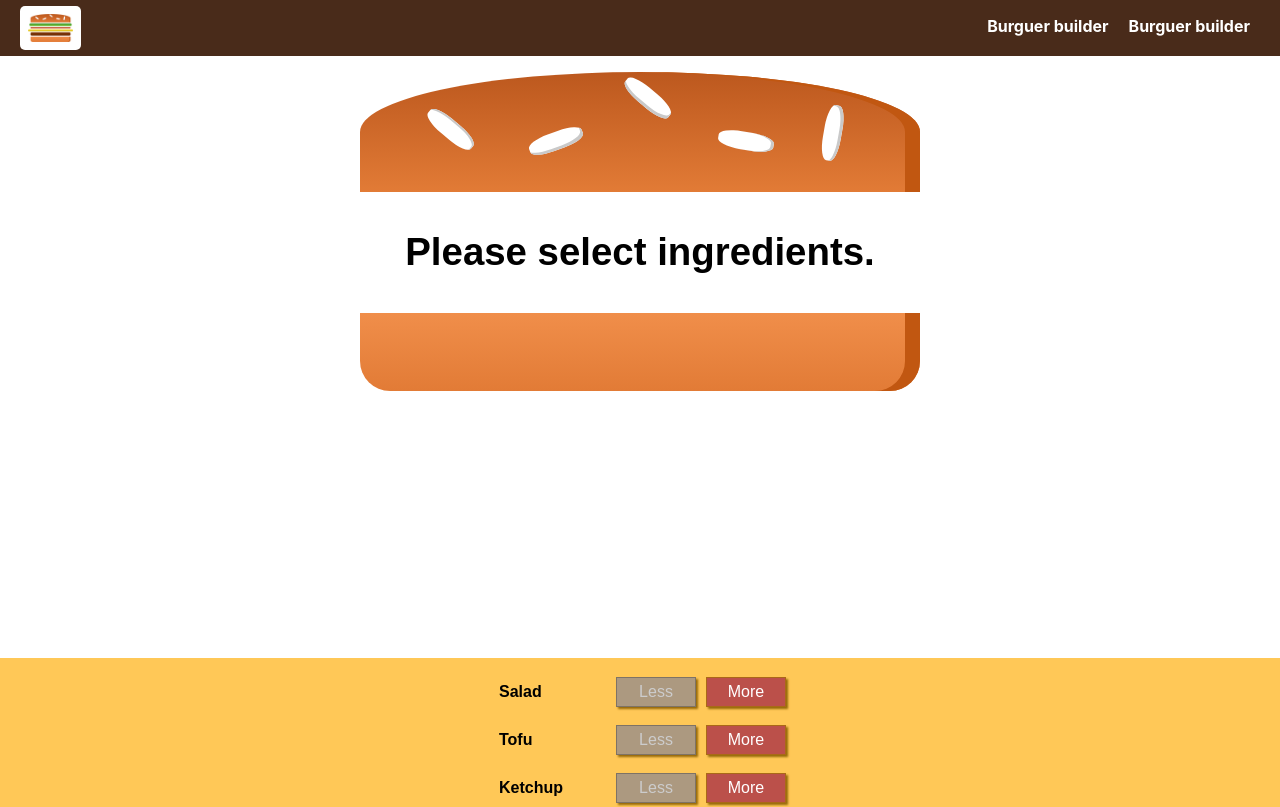
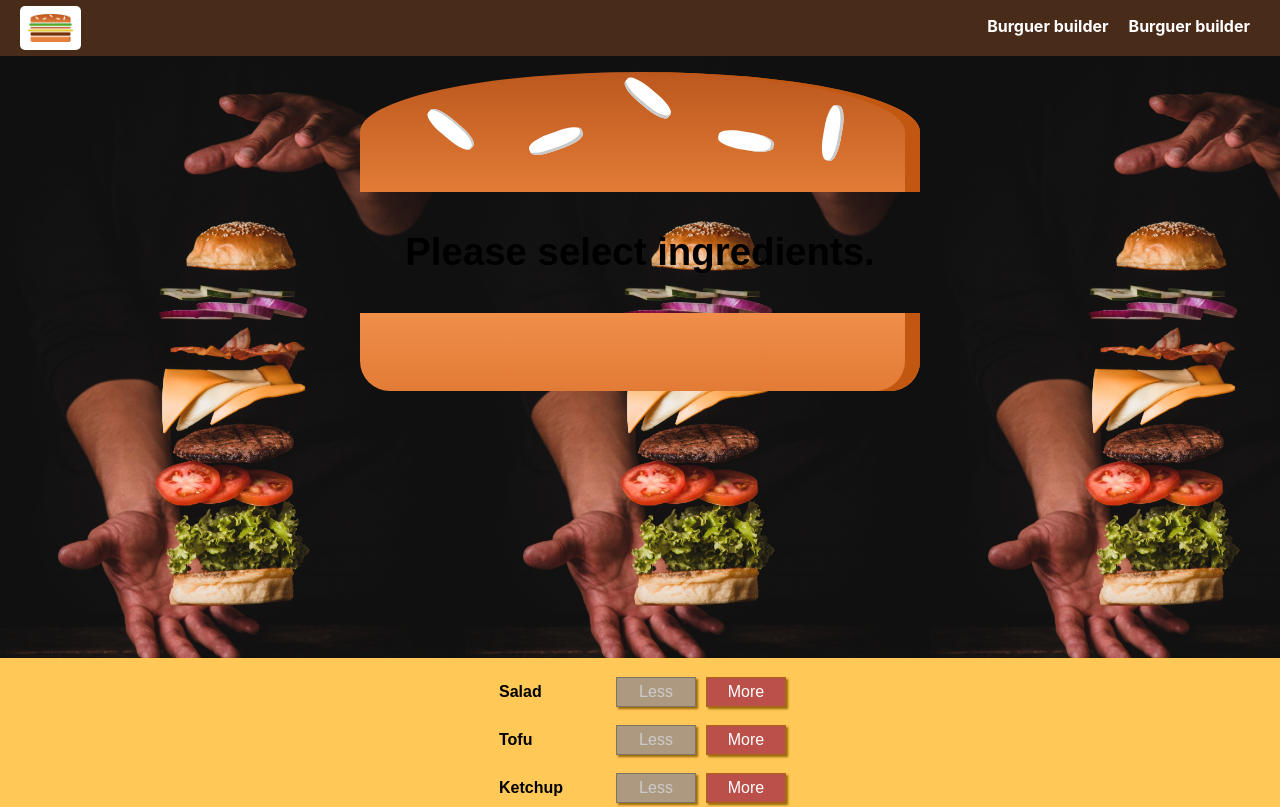
Before and after one commit to rosalinda-oliv/hamburger-app, a React (Create React App) app: page / in a window 1280 px wide. Shown: the top 807 px of the page. Built offline with nearby package versions, Linux system fonts and the light colour scheme.

Commit message:
file background

```diff
--- a/src/components/Layout/Layout.module.css
+++ b/src/components/Layout/Layout.module.css
@@ -1,5 +1,7 @@
 .Content {
     margin-top: 10px;
+    background-image: url(../../Assets/img/fundo.jpg);
+    background-size: 465px;
 }
 
 p {
```
